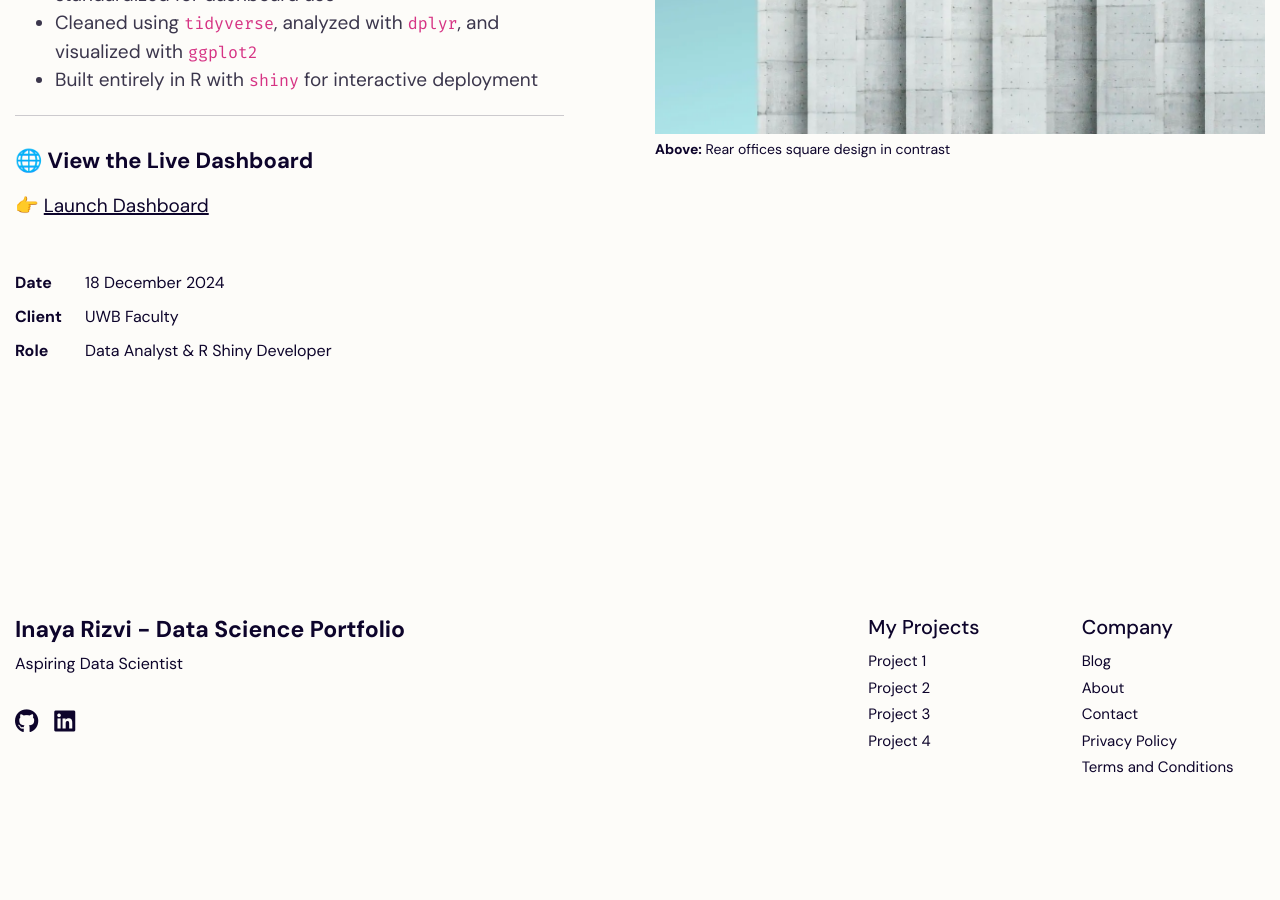
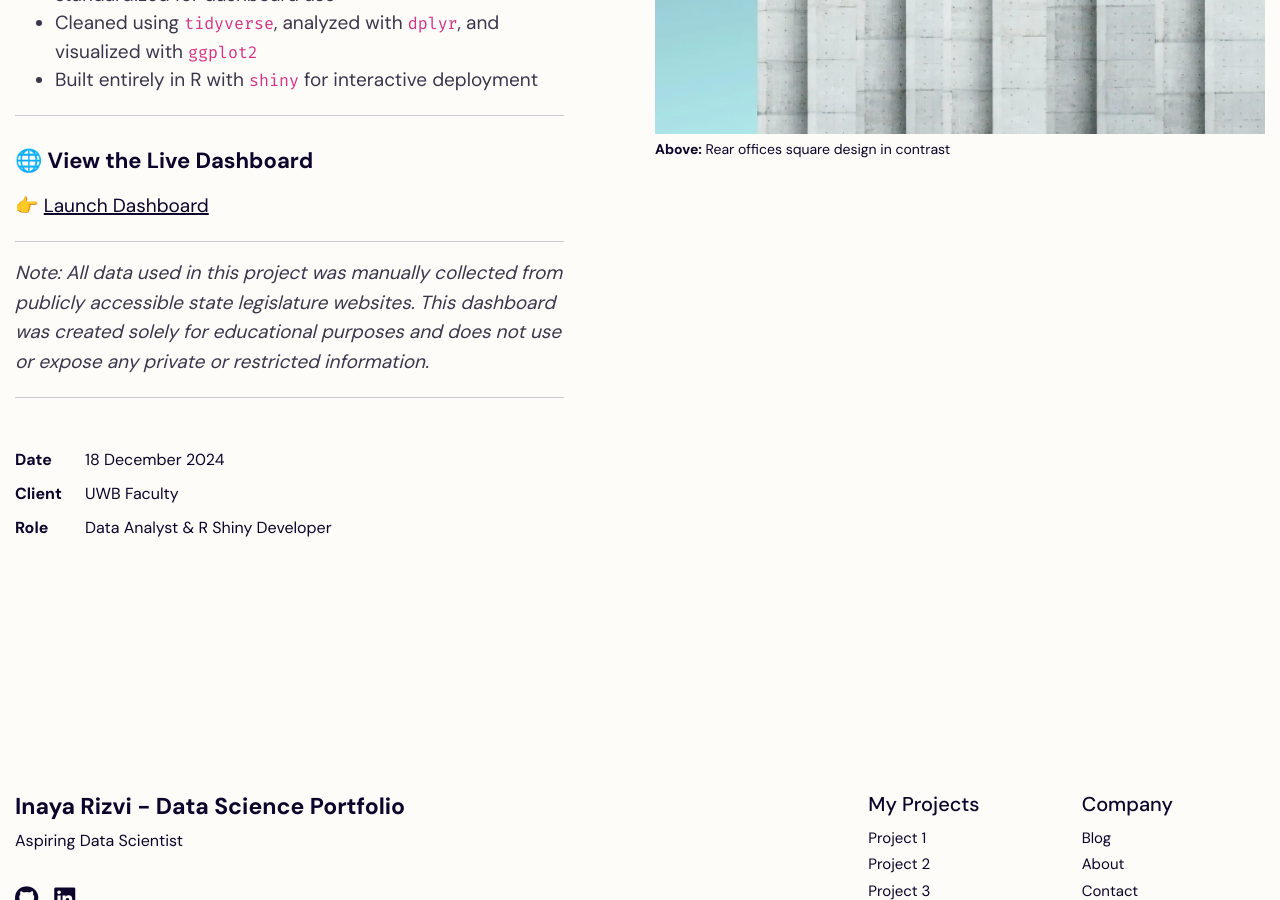
Before and after one commit to inaya-r/inaya-r.github.io, a Jekyll site: the page built from collections/_projects/state-hearings.md, in a window 1280 px wide and 900 px high, scrolled down 1242 px. Built offline with Jekyll 4.4.1, drawn with Linux system fonts in a browser that asks for light colours.

Commit message:
adding notes about public data permissions

```diff
--- a/collections/_projects/state-hearings.md
+++ b/collections/_projects/state-hearings.md
@@ -50,3 +50,9 @@ This dashboard was built to:
 ### 🌐 View the Live Dashboard
 
 👉 [Launch Dashboard](https://inaya-r.shinyapps.io/StateHearings_Dashboard/)
+
+---
+
+*Note: All data used in this project was manually collected from publicly accessible state legislature websites. This dashboard was created solely for educational purposes and does not use or expose any private or restricted information.*
+
+---
```
Also changed, not shown: collections/_projects/beauty-inventory-db.md (+6 -0 lines), collections/_projects/housing-prices.md (+4 -0 lines), collections/_projects/isd-board-report.md (+4 -0 lines).
